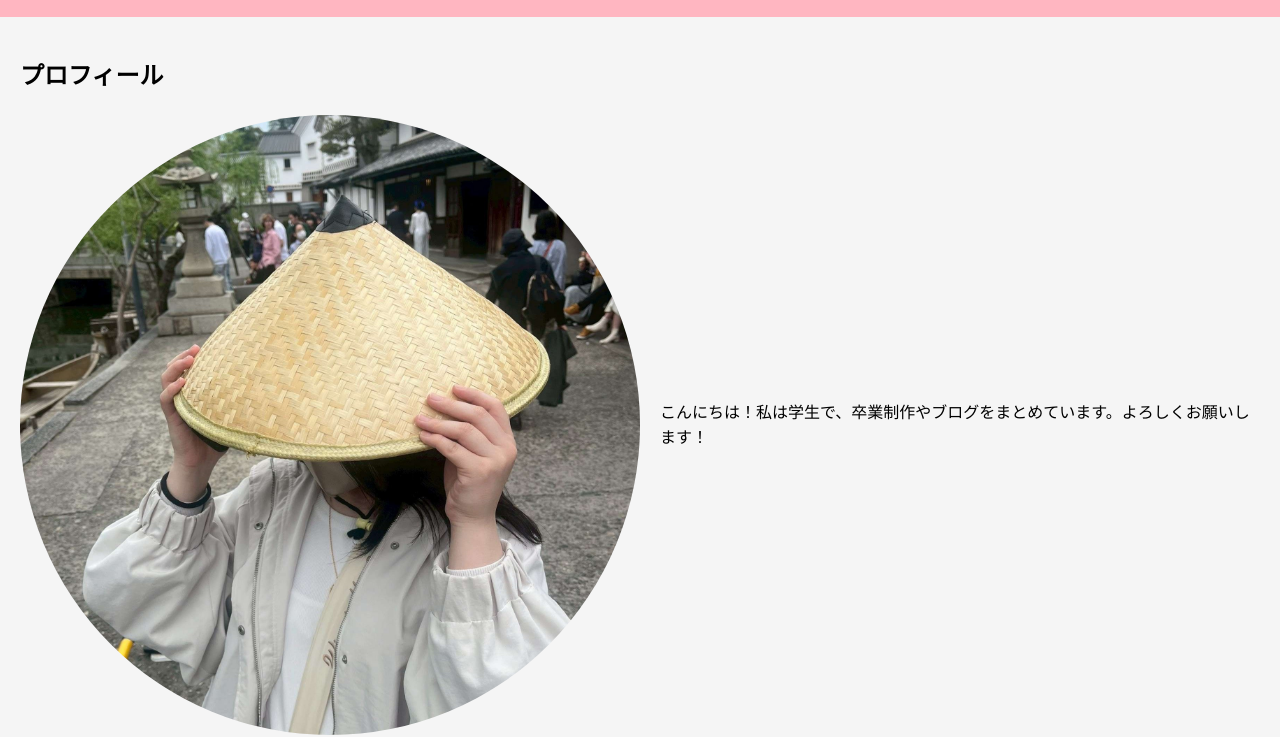
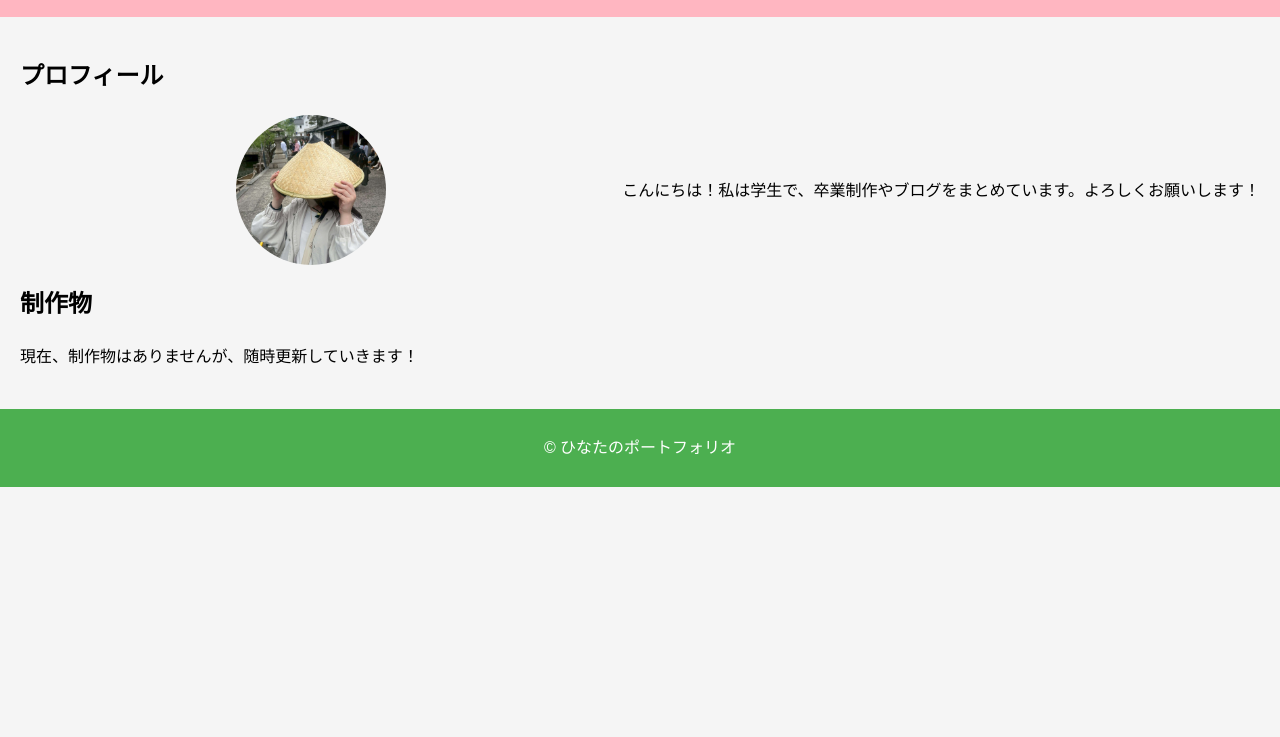
Before and after one commit to hina0206/223092portfolio, a plain HTML site: page index.html in a window 1280 px wide. Shown: the part 74-811 px from the top of the page. Drawn offline with Linux system fonts and the light colour scheme.

Commit message:
Update style.css

```diff
--- a/style.css
+++ b/style.css
@@ -37,14 +37,32 @@ footer {
     color: white;
 }
 .profile-container {
-    display: flex; /* Flexboxを適用 */
-    align-items: center; /* 縦方向の中央揃え */
-    gap: 20px; /* 写真とテキストの間隔を調整 */
+    display: flex; /* 横並びに配置 */
+    align-items: center; /* 縦の位置をそろえる */
+    gap: 20px; /* 写真とテキストの間に余白 */
+}
+
+/* スマホや縦長の画面（幅600px以下）では「上下配置」に切り替え */
+@media screen and (max-width: 600px) {
+    .profile-container {
+        flex-direction: column; /* 縦並びにする */
+        align-items: center; /* 中央揃え */
+    }
+    .profile-photo {
+        max-width: 100px; /* スマホでは小さめに */
+    }
 }
 .profile-photo {
-    max-width: 50%; /* 最大幅を設定します。必要に応じて変更可能です */
+    max-width: 30%; /* 最大幅を設定します。必要に応じて変更可能です */
     height: auto;    /* 高さを自動調整します */
     border-radius: 50%; /* 丸い形を維持します（オプション） */
+    display: block;
+    margin: 0 auto;
+}
+@media screen and (min-width: 1024px){
+    .profile-photo {
+        max-width: 150px; /*PCではこれ以上大きくならないように */
+    }
 }
 .profile-text {
     font-size: 18px; /* テキストサイズを見やすく */
```
